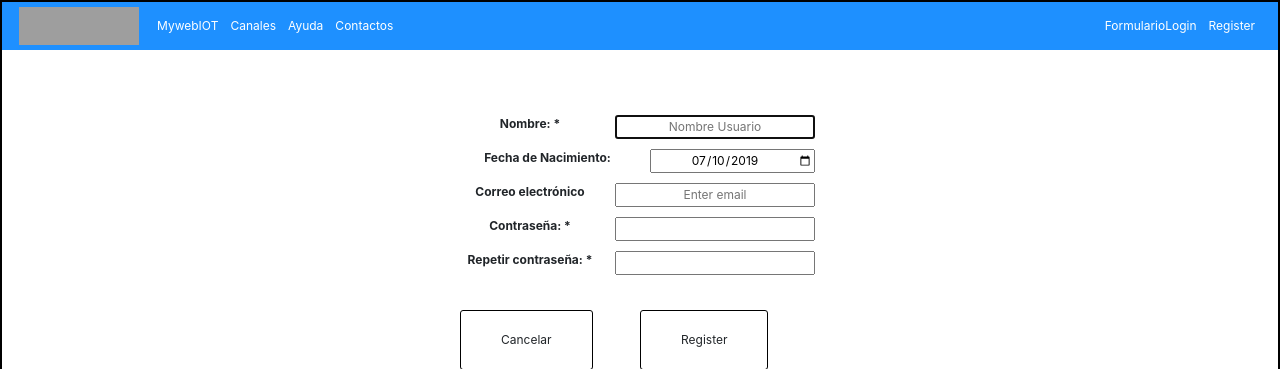
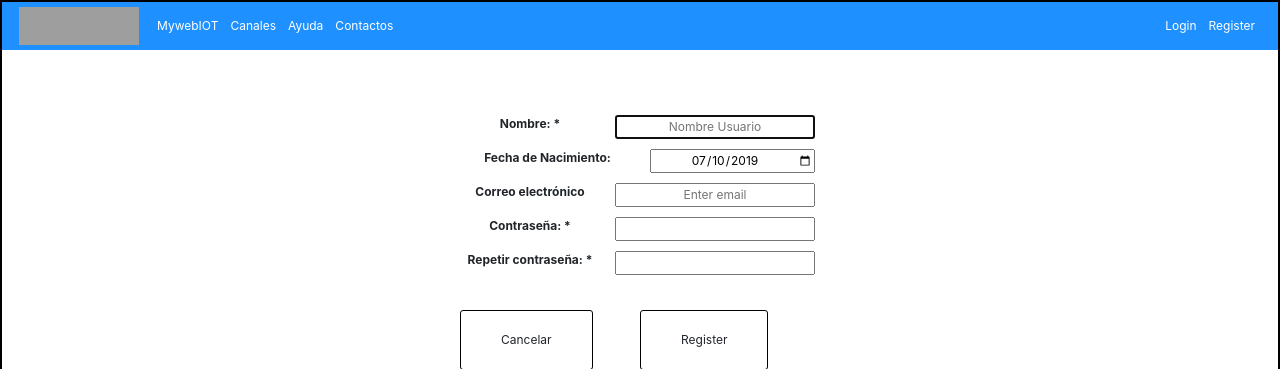
Before and after one commit to ErikMartrus/Webus, a PHP site: page /register.php in a window 1280 px wide. Shown: the top 369 px of the page. Run offline with PHP 8.4, Linux system fonts and the light colour scheme; grey boxes are pictures that could not be loaded.

Commit message:
+cambios

```diff
--- a/public/register.php
+++ b/public/register.php
@@ -40,7 +40,7 @@
 
         <ul class="navbar-nav">
           <li class="nav-item active">
-            <a class="nav-link" href="FormularioLogin.php">FormularioLogin <span class="sr-only">(current)</span></a>
+            <a class="nav-link" href="FormularioLogin.php">Login <span class="sr-only">(current)</span></a>
           </li>
           <li class="nav-item">
             <a class="nav-link" href="register.php">Register</a>
```
